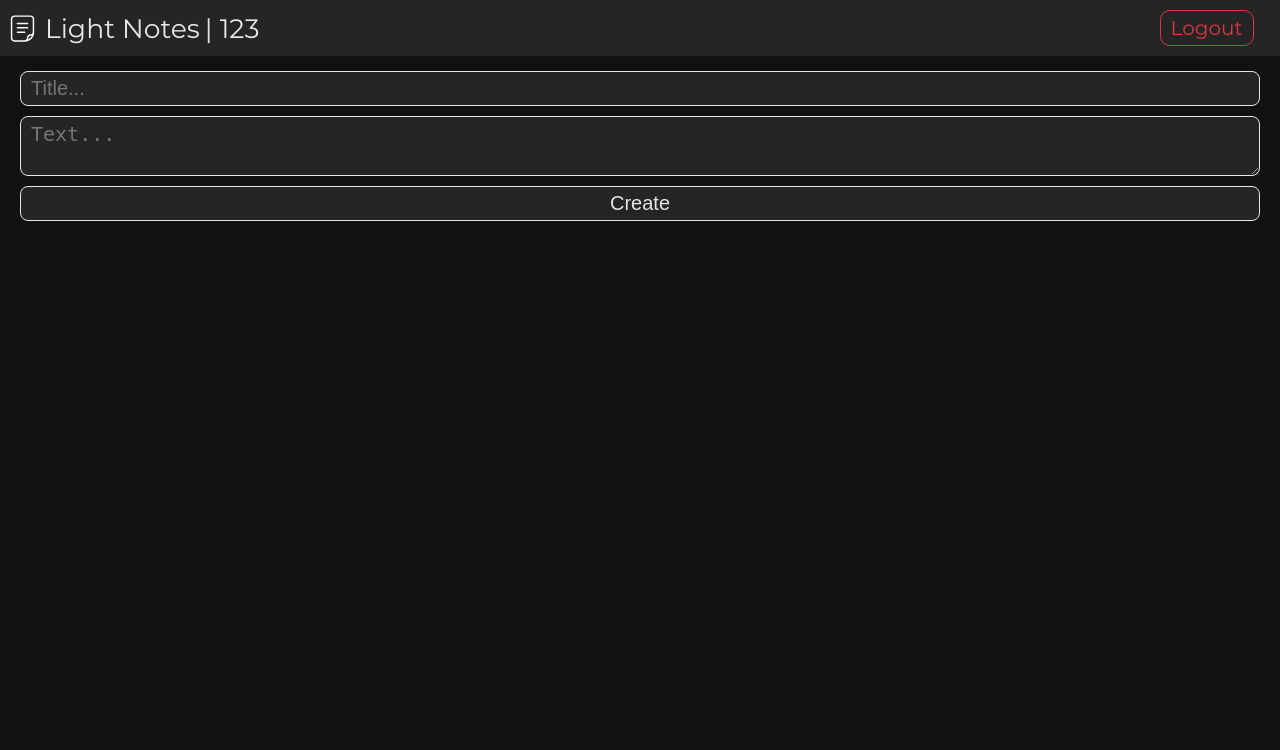
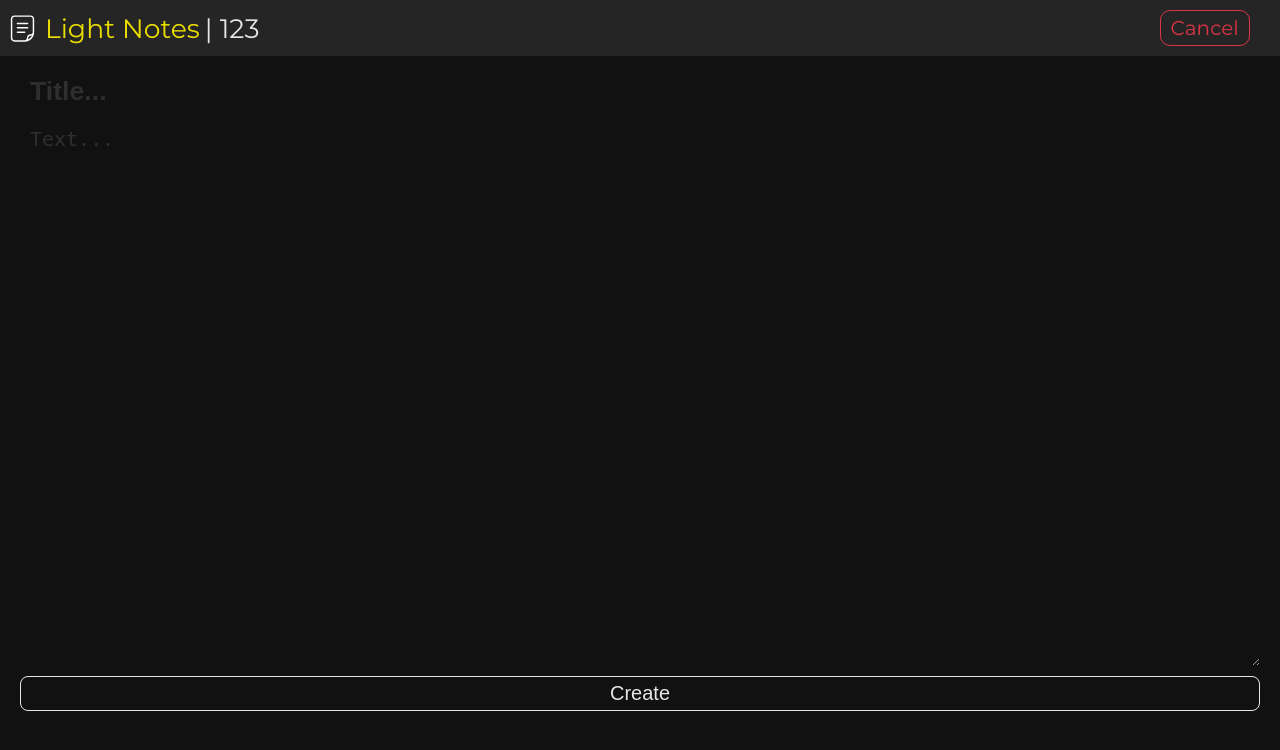
Before and after one commit to feelofgoodvibes/lightnotes, a Flask app: page /create in a window 1280 px wide. Shown: the top 750 px of the page. Run offline with Flask 2, Linux system fonts and the light colour scheme; a user stored in the database is signed in.

Commit message:
add styles of create form

```diff
--- a/static/styles.css
+++ b/static/styles.css
@@ -37,6 +37,8 @@ nav {
     --font: #e6e6e6;
     --red: #DC3545;
     --font-size: 15pt;
+
+    --accent: #ecdd00;
 }
 
 /* ------------------- */
@@ -48,6 +50,7 @@ nav {
 
 #nav-title {
     text-decoration: none;
+    color: var(--accent);
 }
 
 .nav-text {
@@ -153,8 +156,47 @@ form input:focus, form textarea:focus {
     flex-direction: column;
     padding: 15px 20px;
     gap: 10px;
+    height: 80vh;
 }
 
+#create-form input, #create-form textarea {
+    background-color: var(--primary);
+    border: none;
+}
+
+#create-form input::placeholder, #create-form textarea::placeholder {
+    opacity: 0.3;
+}
+
+#create-form input:focus, #create-form textarea:focus {
+    color: var(--font);
+}
+
+#create-form textarea {
+    resize: vertical;
+    align-self: stretch;
+}
+
+#create-form button {
+    background-color: var(--primary);
+    border-radius: none;
+}
+
+#create-form button:hover {
+    color: var(--primary-light);
+    border-color: var(--font);
+    background-color: var(--font);
+}
+
+#create-title {
+    font-weight: bold;
+    font-size: calc(var(--font-size) + 5pt);
+}
+
+#create-text {
+    align-self: stretch;
+    flex-grow: 1;
+}
 
 /* ------------------- */
 
@@ -190,3 +232,11 @@ form input:focus, form textarea:focus {
     color: var(--font);
     padding: 5px 10px;
 }
+
+.message-close {
+    float: right;
+}
+
+.message-close:hover {
+    cursor: pointer;
+}
--- a/templates/create.html
+++ b/templates/create.html
@@ -5,14 +5,6 @@
 {% endblock %}
 
 {% block body %}
-
-{% with messages = get_flashed_messages() %}
-{% if messages %}
-    {% for m in messages %}
-        <h1>{{ m }}</h1>
-    {% endfor %}
-{% endif %}
-{% endwith %}
 
 <nav>
     <div class="nav-left">
@@ -22,13 +14,26 @@
     </div>
 
     <div class="nav-right">
-        <a id="nav-logout" href="/logout">Logout</a>
+        <a id="nav-logout" href="/">Cancel</a>
     </div>
 </nav>
 
+{% with messages = get_flashed_messages() %}
+{% if messages %}
+    <div id="messages-feed">
+    {% for m in messages %}
+        <div class="message">
+            <span>{{ m }}</span>
+            <span class="message-close" onclick="this.parentElement.remove();">x</span>
+        </div>
+    {% endfor %}
+    </div>
+{% endif %}
+{% endwith %}
+
 <form id="create-form" method="POST" action="/create">
-    <input type="text" name="title" placeholder="Title...">
-    <textarea name="text" placeholder="Text..."></textarea>
+    <input id="create-title" type="text" name="title" placeholder="Title...">
+    <textarea id="create-text" name="text" placeholder="Text..."></textarea>
     <button>Create</button>
 </form>
 
```
Also changed, not shown: database.db.
